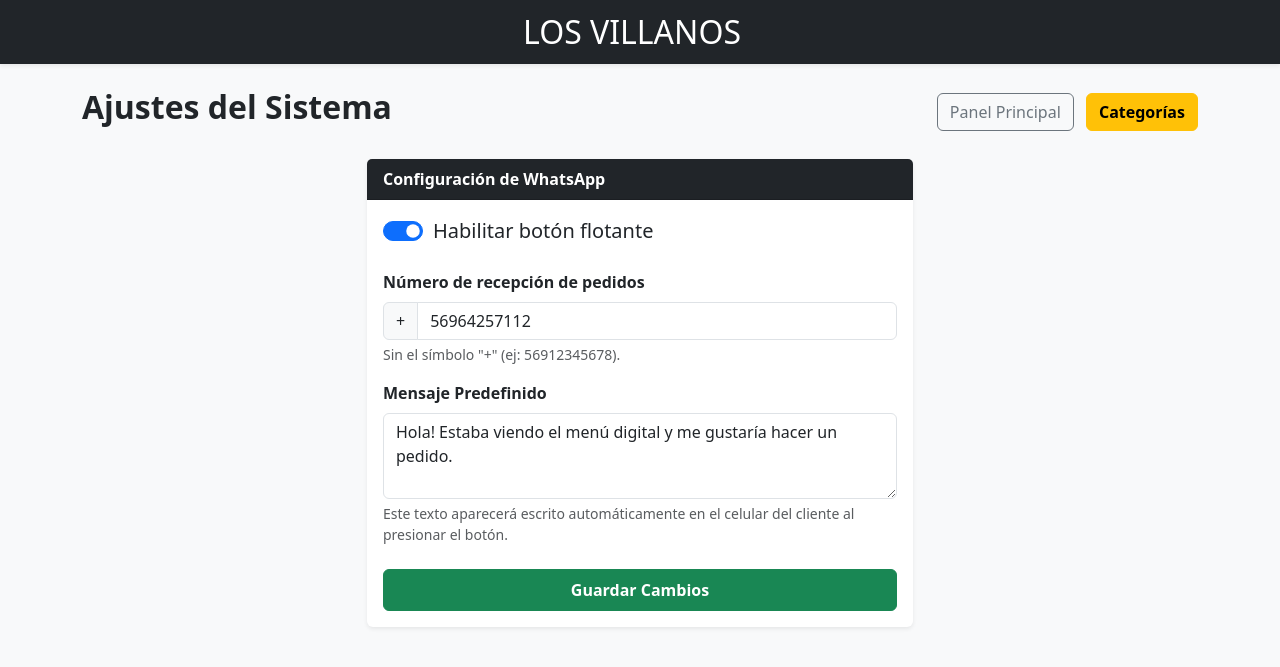
After one commit to BryzonSnow/menu-villanos, a Flask app: page /configuracion in a window 1280 px wide. The commit adds this page. Shown: the top 667 px of the page. Run offline with Flask 3, Linux system fonts and the light colour scheme; a user stored in the database is signed in.

Commit message:
feat: refactor completo del panel, precios para socios y config de WhatsApp

```diff
--- a/app.py
+++ b/app.py
@@ -1,65 +1,63 @@
 import os
 from werkzeug.utils import secure_filename
-from models import db, User, Dish, Category
+from models import db, User, Dish, Category, Configuracion
 from flask import Flask, render_template, request, redirect, url_for, flash
 from werkzeug.security import generate_password_hash, check_password_hash
 from flask_login import LoginManager, login_user, login_required, logout_user, current_user
 
 app = Flask(__name__)
-app.config['SECRET_KEY'] = 'clave_secreta_villanos' # Cambia esto a algo más seguro en el futuro
+app.config['SECRET_KEY'] = 'clave_secreta_villanos'
 app.config['SQLALCHEMY_DATABASE_URI'] = 'sqlite:///menu.db'
-# Configuración para subida de imágenes
 app.config['UPLOAD_FOLDER'] = 'static/uploads'
 app.config['ALLOWED_EXTENSIONS'] = {'png', 'jpg', 'jpeg', 'webp'}
 
-# Función para verificar que el archivo sea una imagen válida
 def allowed_file(filename):
     return '.' in filename and filename.rsplit('.', 1)[1].lower() in app.config['ALLOWED_EXTENSIONS']
 
-
 db.init_app(app)
 login_manager = LoginManager(app)
-login_manager.login_view = 'login' # Redirige aquí si intentan entrar al panel sin sesión
+login_manager.login_view = 'login'
 
 @login_manager.user_loader
 def load_user(user_id):
     return User.query.get(int(user_id))
 
-# Inicializar base de datos y crear admin por defecto
 with app.app_context():
     db.create_all()
 
-    # --- CONFIGURACIÓN DE DEMOSTRACIÓN ---
-    # Nota: En producción, usar variables de entorno para las credenciales.
-    from models import User
-    from werkzeug.security import generate_password_hash
-
+    # Usuario por defecto
     if not User.query.filter_by(username='demo_admin').first():
         clave_segura = generate_password_hash('demo1234')
         nuevo_usuario = User(username='demo_admin', password=clave_segura)
         db.session.add(nuevo_usuario)
         db.session.commit()
 
+ # Configuración por defecto del WhatsApp
+    if not Configuracion.query.first():
+        config_inicial = Configuracion(
+            whatsapp_numero="56964257112",
+            whatsapp_mensaje="Hola! Estaba viendo el menú digital y me gustaría hacer un pedido.",
+            whatsapp_activo=True
+        )
+        db.session.add(config_inicial)
+        db.session.commit()
+
 @app.route('/')
 def index():
-    # Enviamos las categorías. El HTML se encargará de filtrar los platos activos.
     categorias = Category.query.all()
-    return render_template('index.html', categorias=categorias, nombre_local="Los Villanos")
-
+    config = Configuracion.query.first()
+    return render_template('index.html', categorias=categorias, config=config, nombre_local="Los Villanos")
 
 @app.route('/login', methods=['GET', 'POST'])
 def login():
-    # Si el usuario ya inició sesión, lo mandamos directo al panel
     if current_user.is_authenticated:
         return redirect(url_for('admin'))
 
     if request.method == 'POST':
         username = request.form.get('username')
         password = request.form.get('password')
-
         user = User.query.filter_by(username=username).first()
 
-        # Verificamos si el usuario existe y la contraseña coincide
         if user and check_password_hash(user.password, password):
             login_user(user)
             return redirect(url_for('admin'))
@@ -83,24 +81,23 @@ def admin():
         price = request.form.get('price')
         description = request.form.get('description')
 
-        # --- LÓGICA DE LA IMAGEN ---
-        image_file = request.files.get('image') # Capturamos el archivo del formulario
+        precio_socio_str = request.form.get('precio_socio')
+        precio_socio = int(precio_socio_str) if precio_socio_str and precio_socio_str.strip() != '' else None
+
+        image_file = request.files.get('image')
         filename = None
 
-        # Si enviaron un archivo y tiene una extensión válida
         if image_file and allowed_file(image_file.filename):
-            # secure_filename limpia el nombre (ej: "Mi foto!!.jpg" -> "Mi_foto.jpg")
             filename = secure_filename(image_file.filename)
-            # Guardamos el archivo físico en la carpeta
             image_file.save(os.path.join(app.config['UPLOAD_FOLDER'], filename))
-        # ---------------------------
 
         nuevo_plato = Dish(
             name=name,
             category_id=category_id,
             price=price,
+            precio_socio=precio_socio,
             description=description,
-            image_file=filename # Guardamos el nombre en la BD
+            image_file=filename
         )
         db.session.add(nuevo_plato)
         db.session.commit()
@@ -109,26 +106,10 @@ def admin():
         return redirect(url_for('admin'))
 
     platos = Dish.query.all()
-    categorias = Category.query.all() # Obtenemos las categorías
-    return render_template('admin.html', platos=platos, categorias=categorias)
-    if request.method == 'POST':
-        # Capturamos los datos que vienen del formulario HTML
-        name = request.form.get('name')
-        category = request.form.get('category')
-        price = request.form.get('price')
-        description = request.form.get('description')
+    categorias = Category.query.all()
+    config = Configuracion.query.first()
+    return render_template('admin.html', platos=platos, categorias=categorias, config=config)
 
-        # Creamos el nuevo plato y lo guardamos en la base de datos
-        nuevo_plato = Dish(name=name, category=category, price=price, description=description)
-        db.session.add(nuevo_plato)
-        db.session.commit()
-
-        flash('Plato agregado exitosamente', 'success')
-        return redirect(url_for('admin')) # Recargamos la página para ver el plato nuevo
-
-    return render_template('admin.html', platos=platos, categorias=categorias)
-
-# Ruta para editar un plato existente
 @app.route('/edit/<int:id>', methods=['GET', 'POST'])
 @login_required
 def edit(id):
@@ -136,45 +117,27 @@ def edit(id):
 
     if request.method == 'POST':
         plato.name = request.form.get('name')
-        plato.category_id = request.form.get('category_id') # CORRECCIÓN: Ahora es category_id
+        plato.category_id = request.form.get('category_id')
         plato.price = request.form.get('price')
         plato.description = request.form.get('description')
         plato.is_active = True if request.form.get('is_active') == 'on' else False
 
-        # --- LÓGICA DE LA IMAGEN AL EDITAR ---
+        precio_socio_str = request.form.get('precio_socio')
+        plato.precio_socio = int(precio_socio_str) if precio_socio_str and precio_socio_str.strip() != '' else None
+
         image_file = request.files.get('image')
-        # Solo guardamos y sobreescribimos si el usuario subió un archivo nuevo
         if image_file and allowed_file(image_file.filename):
             filename = secure_filename(image_file.filename)
             image_file.save(os.path.join(app.config['UPLOAD_FOLDER'], filename))
             plato.image_file = filename
-        # -------------------------------------
 
         db.session.commit()
         flash('Plato actualizado correctamente', 'success')
         return redirect(url_for('admin'))
 
-    # CORRECCIÓN: Buscamos las categorías y se las enviamos al HTML
     categorias = Category.query.all()
     return render_template('edit.html', plato=plato, categorias=categorias, nombre_local="Los Villanos")
-    plato = Dish.query.get_or_404(id)
 
-    if request.method == 'POST':
-        plato.name = request.form.get('name')
-        plato.category = request.form.get('category_id')
-        plato.price = request.form.get('price')
-        plato.description = request.form.get('description')
-
-        # Capturamos el switch. Si viene 'on', es True. Si viene None, es False.
-        plato.is_active = True if request.form.get('is_active') == 'on' else False
-
-        db.session.commit()
-        flash('Plato actualizado correctamente', 'success')
-        return redirect(url_for('admin'))
-
-    return render_template('edit.html', plato=plato, nombre_local="Los Villanos")
-
-# Ruta para eliminar un plato
 @app.route('/delete/<int:id>', methods=['POST'])
 @login_required
 def delete(id):
@@ -184,15 +147,11 @@ def delete(id):
     flash('Plato eliminado del menú', 'danger')
     return redirect(url_for('admin'))
 
-# --- RUTAS DE CATEGORÍAS ---
-
 @app.route('/categorias', methods=['GET', 'POST'])
 @login_required
 def categorias():
     if request.method == 'POST':
         name = request.form.get('name')
-
-        # Pequeña validación para no crear categorías duplicadas
         categoria_existente = Category.query.filter_by(name=name).first()
         if categoria_existente:
             flash('Esa categoría ya existe.', 'warning')
@@ -201,7 +160,6 @@ def categorias():
             db.session.add(nueva_categoria)
             db.session.commit()
             flash('Categoría creada exitosamente.', 'success')
-
         return redirect(url_for('categorias'))
 
     categorias = Category.query.all()
@@ -216,6 +174,19 @@ def delete_categoria(id):
     flash('Categoría eliminada.', 'danger')
     return redirect(url_for('categorias'))
 
+# --- NUEVA RUTA DE CONFIGURACIÓN WHATSAPP ---
+@app.route('/configuracion', methods=['GET', 'POST'])
+@login_required
+def configuracion():
+    config = Configuracion.query.first()
+    if request.method == 'POST':
+        config.whatsapp_numero = request.form.get('whatsapp_numero')
+        config.whatsapp_mensaje = request.form.get('whatsapp_mensaje')
+        config.whatsapp_activo = 'whatsapp_activo' in request.form
+        db.session.commit()
+        flash('Configuración guardada exitosamente.', 'success')
+        return redirect(url_for('configuracion'))
 
+    return render_template('configuracion.html', config=config, nombre_local="Los Villanos")
 if __name__ == '__main__':
     app.run(debug=True)
--- a/templates/categorias.html
+++ b/templates/categorias.html
@@ -4,10 +4,10 @@
 
 {% block content %}
 <div class="d-flex justify-content-between align-items-center mb-4">
-    <h2 class="fw-bold">Categorías del Menú</h2>
+    <h2 class="fw-bold">Gestión de Categorías</h2>
     <div>
-        <a href="{{ url_for('admin') }}" class="btn btn-outline-secondary me-2">Volver a Platos</a>
-        <a href="{{ url_for('logout') }}" class="btn btn-danger">Cerrar Sesión</a>
+        <a href="{{ url_for('admin') }}" class="btn btn-outline-secondary me-2">Panel Principal</a>
+        <a href="{{ url_for('configuracion') }}" class="btn btn-info text-white fw-bold">⚙️ Ajustes</a>
     </div>
 </div>
 
--- /dev/null
+++ b/templates/configuracion.html
@@ -0,0 +1,58 @@
+{% extends 'base.html' %}
+{% block title %}Ajustes del Local{% endblock %}
+
+{% block content %}
+<div class="d-flex justify-content-between align-items-center mb-4">
+    <h2 class="fw-bold">Ajustes del Sistema</h2>
+    <div>
+        <a href="{{ url_for('admin') }}" class="btn btn-outline-secondary me-2">Panel Principal</a>
+        <a href="{{ url_for('categorias') }}" class="btn btn-warning fw-bold">Categorías</a>
+    </div>
+</div>
+
+{% with messages = get_flashed_messages(with_categories=true) %}
+    {% if messages %}
+        {% for category, message in messages %}
+            <div class="alert alert-{{ category }} alert-dismissible fade show" role="alert">
+                {{ message }}
+                <button type="button" class="btn-close" data-bs-dismiss="alert" aria-label="Close"></button>
+            </div>
+        {% endfor %}
+    {% endif %}
+{% endwith %}
+
+<div class="row justify-content-center">
+    <div class="col-md-6">
+        <div class="card shadow-sm border-0">
+            <div class="card-header bg-dark text-white fw-bold">
+                <i class="bi bi-whatsapp"></i> Configuración de WhatsApp
+            </div>
+            <div class="card-body">
+                <form action="{{ url_for('configuracion') }}" method="POST">
+                    <div class="mb-4 form-check form-switch fs-5">
+                        <input class="form-check-input" type="checkbox" name="whatsapp_activo" id="whatsapp_activo" {% if config.whatsapp_activo %}checked{% endif %}>
+                        <label class="form-check-label" for="whatsapp_activo">Habilitar botón flotante</label>
+                    </div>
+
+                    <div class="mb-3">
+                        <label class="form-label fw-bold">Número de recepción de pedidos</label>
+                        <div class="input-group">
+                            <span class="input-group-text bg-light">+</span>
+                            <input type="text" class="form-control" name="whatsapp_numero" value="{{ config.whatsapp_numero }}">
+                        </div>
+                        <div class="form-text">Sin el símbolo "+" (ej: 56912345678).</div>
+                    </div>
+
+                    <div class="mb-4">
+                        <label class="form-label fw-bold">Mensaje Predefinido</label>
+                        <textarea class="form-control" name="whatsapp_mensaje" rows="3">{{ config.whatsapp_mensaje }}</textarea>
+                        <div class="form-text">Este texto aparecerá escrito automáticamente en el celular del cliente al presionar el botón.</div>
+                    </div>
+
+                    <button type="submit" class="btn btn-success w-100 py-2 fw-bold">Guardar Cambios</button>
+                </form>
+            </div>
+        </div>
+    </div>
+</div>
+{% endblock %}
```
Also changed, not shown: models.py (+9 -2 lines), templates/admin.html (+26 -26 lines), templates/edit.html (+6 -2 lines), templates/index.html (+18 -26 lines).
